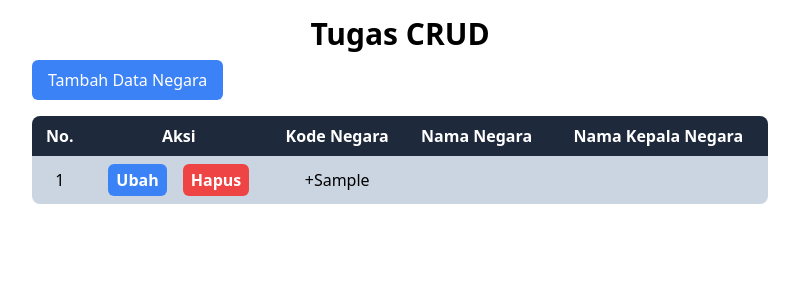
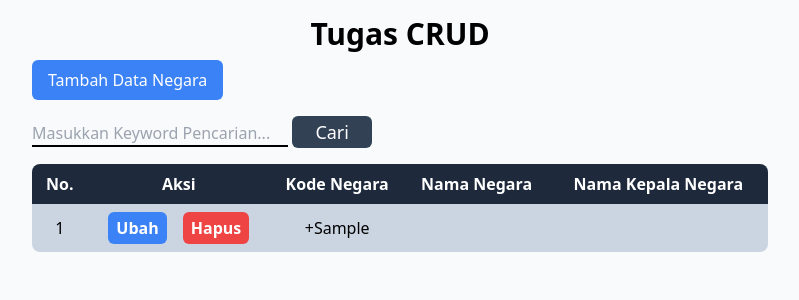
Before and after one commit to rikarani/tugas-crud, a PHP site: page / in a window 1280 px wide. Shown: the top 300 px of the page, without its empty margins (240-1039 px from the left). Run offline with PHP 8.4, Linux system fonts and the light colour scheme; tables that the repository leaves empty or names only in its code hold one stand-in row (values such as "Sample post"); data that the repository does not hold is empty; some libraries are stand-ins or nearby versions.

Commit message:
nambahin search input

```diff
--- a/index.php
+++ b/index.php
@@ -1,9 +1,15 @@
 <?php
 require "koneksi.php";
+require "cari.php";
 
 global $koneksi;
 
 $data = mysqli_query($koneksi, "SELECT * FROM tabel_negara");
+
+if (isset($_POST["cari"])) {
+    $data = cari($_POST["keyword"]);
+}
+
 $i = 1;
 ?>
 
@@ -21,14 +27,18 @@ $i = 1;
     <!-- Style CSS -->
 </head>
 
-<body>
+<body class="bg-slate-50">
     <div class="container max-w-3xl mx-auto box-border p-4">
         <h1 class="text-3xl font-bold text-center">Tugas CRUD</h1>
 
         <a href="tambah.php" class="mt-2 inline-block py-2 px-4 mb-4 bg-blue-500 rounded-md text-white hover:bg-blue-700">Tambah Data Negara</a>
 
+        <form action="" method="POST" class="mb-4">
+            <input type="text" name="keyword" id="cari" placeholder="Masukkan Keyword Pencarian..." class="border-b-2 border-black outline-none w-64 bg-inherit">
+            <button type="submit" name="cari" class="bg-slate-700 hover:bg-slate-900 text-white inline-block w-20 h-8 rounded-md text-lg">Cari</button>
+        </form>
+
         <table class="table-auto border-red-500 mx-auto w-full text-center rounded-lg overflow-hidden">
-
             <thead class="bg-slate-800 text-white">
                 <tr>
                     <th class="py-2 px-2">No.</th>
```
